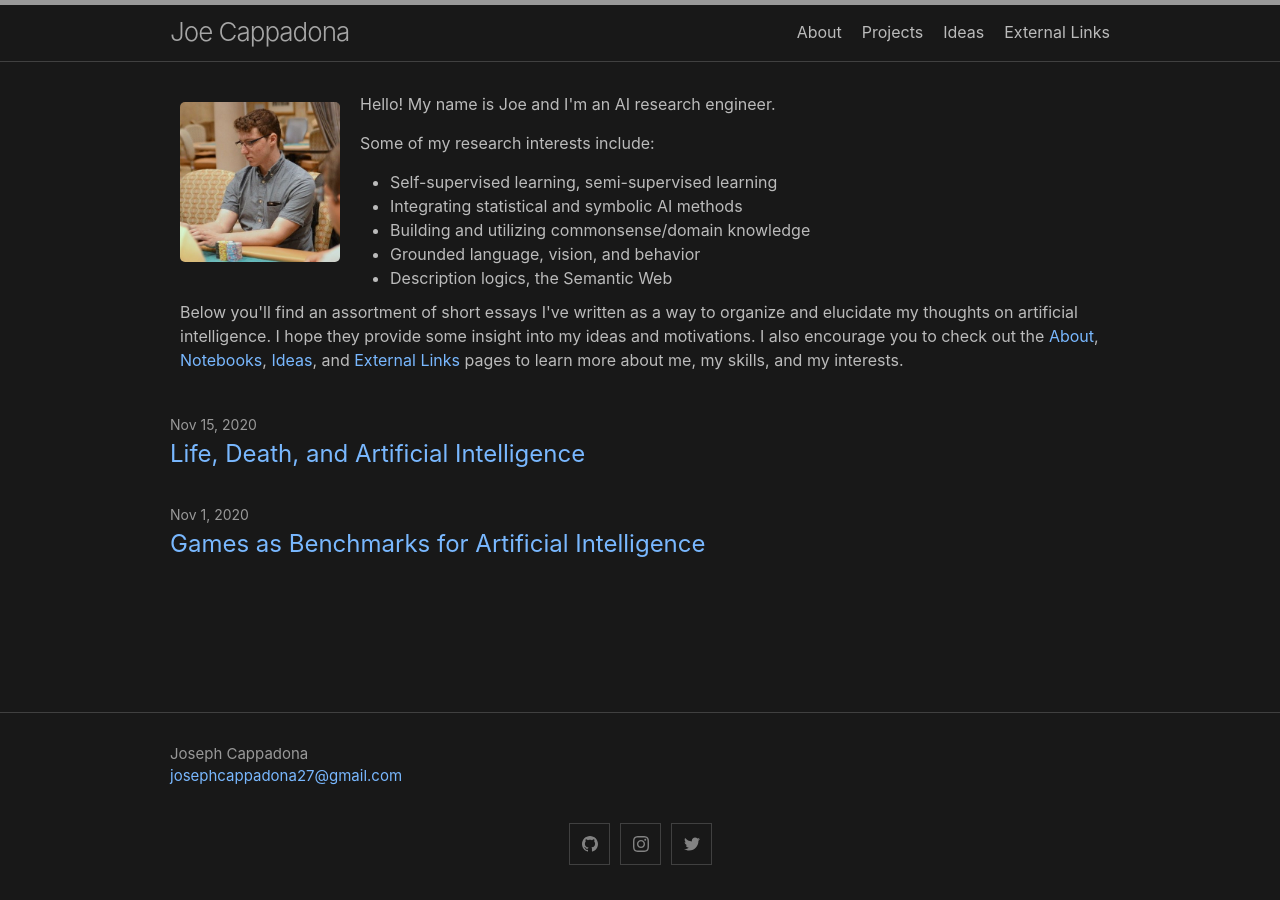
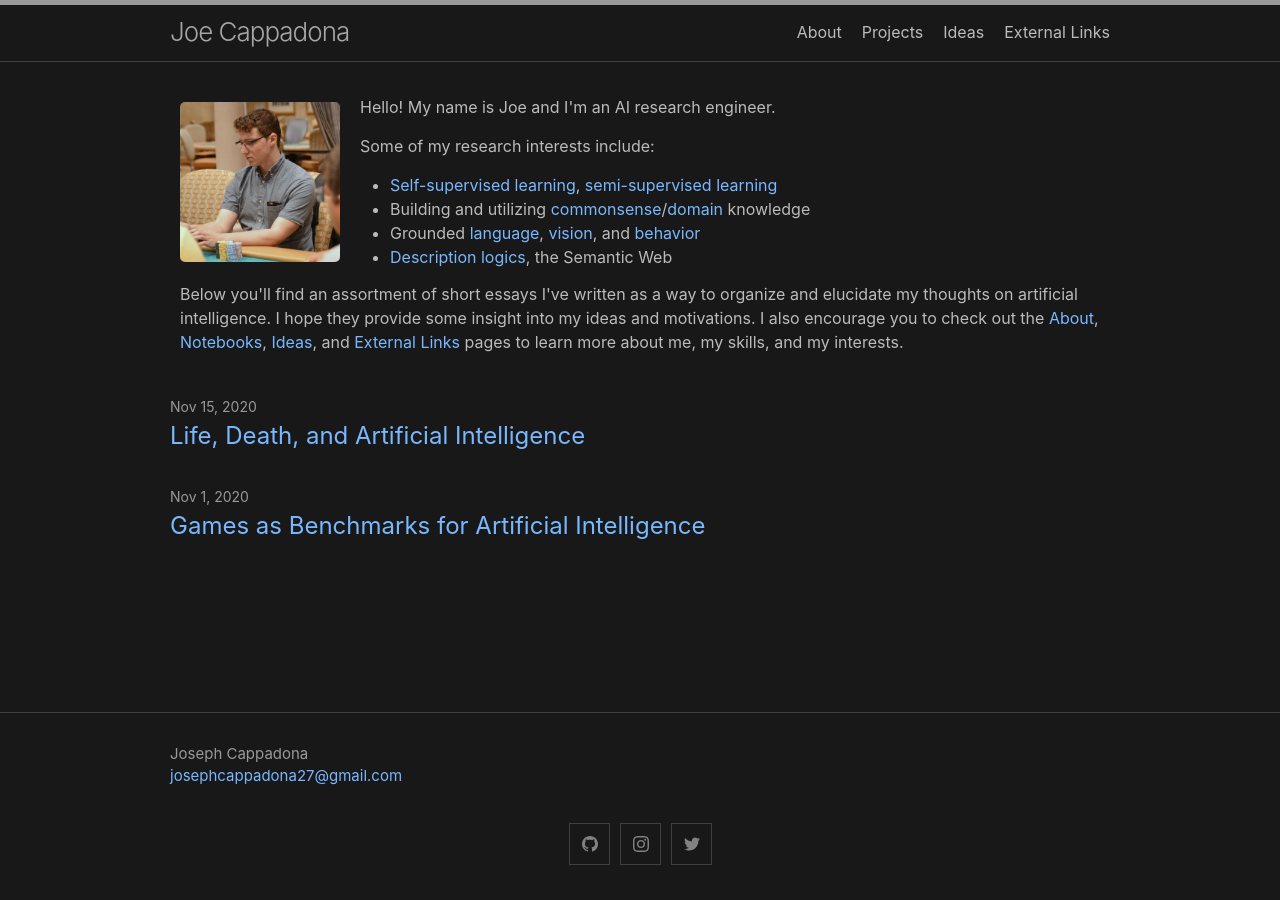
Before and after one commit to josephcappadona/josephcappadona.github.io, a Jekyll site: the page built from index.md, in a window 1280 px wide. Built offline with Jekyll 4.4.1, drawn with Linux system fonts in a browser that asks for light colours.

Commit message:
Update index.md

```diff
--- a/index.md
+++ b/index.md
@@ -12,11 +12,10 @@ layout: home
       <div>
         <p>Some of my research interests include:</p>
         <ul style="margin-bottom: 0px; white-space: nowrap;">
-          <li>Self-supervised learning, semi-supervised learning</li>
-          <li>Integrating statistical and symbolic AI methods</li>
-          <li>Building and utilizing commonsense/domain knowledge</li>
-          <li>Grounded language, vision, and behavior</li>
-          <li>Description logics, the Semantic Web</li>
+          <li><a href="https://openai.com/blog/competitive-self-play">Self-supervised learning</a>, <a href="https://www.nature.com/articles/nature16961">semi-supervised learning</a></li>
+          <li>Building and utilizing <a href="https://arxiv.org/abs/2012.02757">commonsense</a>/<a href="https://arxiv.org/abs/2002.09127">domain</a> knowledge</li>
+          <li>Grounded <a href="https://arxiv.org/abs/1811.06966">language</a>, <a href="https://arxiv.org/abs/2009.07783">vision</a>, and <a href="https://arxiv.org/abs/2002.05201">behavior</a></li>
+          <li><a href="https://en.wikipedia.org/wiki/Description_logic">Description logics</a>, the Semantic Web</li>
         </ul>
       </div>
     </div>
```
